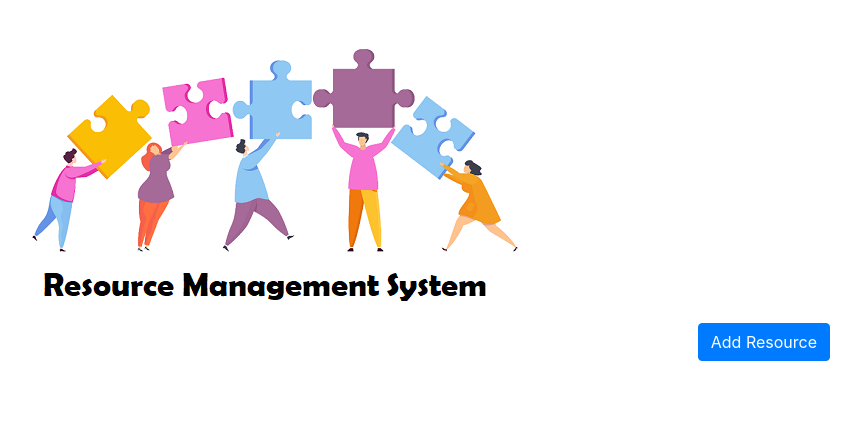
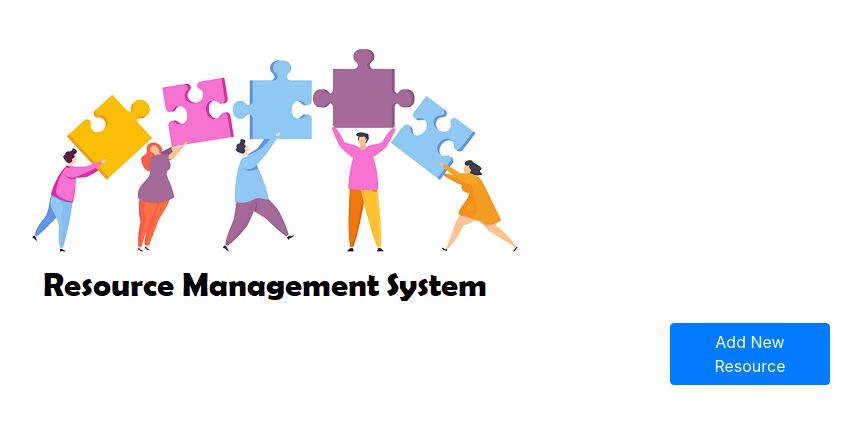
Before and after one commit to bhoneMinThant-030/resource-mgmt, a website: page public/index.html in a window 1280 px wide. Shown: the whole page, without its empty margins (365-1226 px from the left). Drawn offline with nearby package versions, Linux system fonts and the light colour scheme.

Commit message:
Modified the button text

```diff
--- a/public/index.html
+++ b/public/index.html
@@ -26,7 +26,7 @@
             </div>
             <div class="col-md-2 text-right">
                 <button type="button" class="btn btn-primary" data-toggle="modal" data-target="#resourceModal">
-                    Add Resource
+                    Add New Resource
                 </button>
             </div>
         </div>
```
